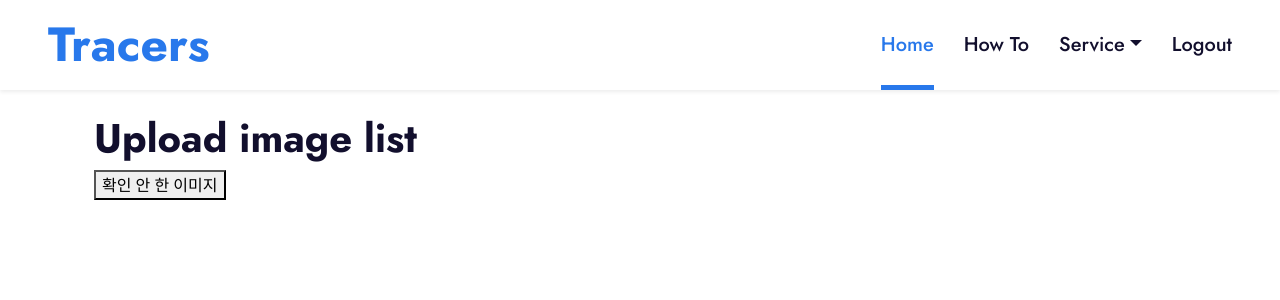
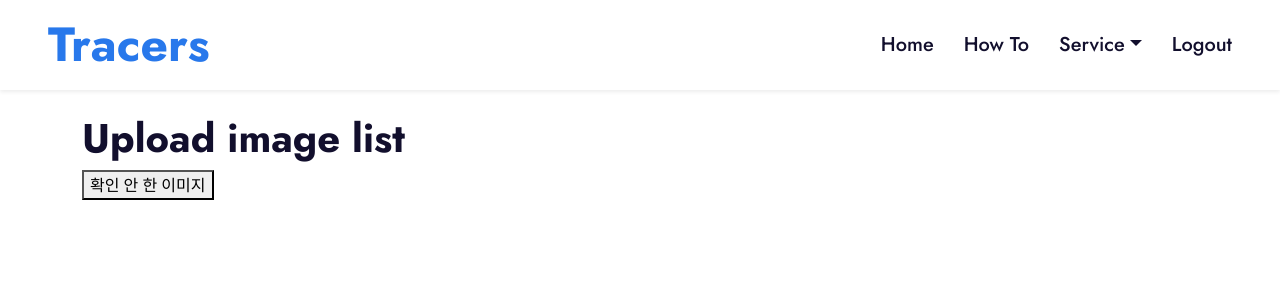
Before and after one commit to violation-tracers/violation_tracers, a Django app: page /image/list/ in a window 1280 px wide. Shown: the top 300 px of the page. Run offline with Django 4.2, Linux system fonts and the light colour scheme; the visitor is signed in with stand-in values (Sample User, id 1); data that the repository does not hold is empty; some libraries are stand-ins or nearby versions.

Commit message:
navbar_modify

```diff
--- a/accounts/templates/accounts/signup.html
+++ b/accounts/templates/accounts/signup.html
@@ -5,7 +5,8 @@
 <div class='d-flex justify-content-center' style="margin-top : 2rem;">
     <h2>Sign Up</h2>
 </div>
-<div style='margin-bottom: 3rem; padding-left: 20rem; padding-right: 20rem;'>
+<div class="row justify-content-center" style='margin-bottom: 3rem;'>
+    <div class="col-md-5">
         <form method="POST">
             {% csrf_token %}
             <div class="mb-3 form-group {% if signup_form.username.errors %}has-error{% endif %}">
@@ -28,7 +29,7 @@
             </div>
             <div class="mb-3 form-group {% if signup_form.password2.errors %}has-error{% endif %}">
                 <label class="form-label" for="password2">비밀번호 확인</label>
-            <input type="password" name="password2" autocomplete="new-password" class="form-control" placeholder="Password confirmation" id="password2">
+                <input type="password" name="password2" autocomplete="new-password" class="form-control" placeholder="Password Comfirmation" id="password2">
                 {% if signup_form.password2.errors %}
                     <p class="help-block">{{ signup_form.password2.errors }}</p>
                 {% endif %}
@@ -49,4 +50,5 @@
             </div>
         </form>
     </div>
+</div>
 {% endblock content %}
--- a/detect/templates/image/image_list.html
+++ b/detect/templates/image/image_list.html
@@ -16,21 +16,17 @@
         margin: 0; /* Remove margin */
     }
 </style>
-
-<div class="container">
 <div>
     <h1>Upload image list</h1>
 </div>
-
+<div style="margin-bottom: 1rem;">
     <button id="filterButton" data-filtered="false">확인 안 한 이미지</button>
-
-    <div class="container text-center mt-3">
-        <div class="row justify-content-center">
-            <ul>
+</div>
+<div class="row g-4 d-flex justify-content-center">
     {% for image_contents in image_contents_list %}
-                <div class="imageItem row row-cols-1 row-cols-md-3" data-status="{{ image_contents.check_status}}">
+    <div class="col-md-auto d-flex justify-content-center">
+        <div class="imageItem" data-status="{{ image_contents.check_status}}">
             <a href="{% url "image:image_detail" image_contents.image_uuid %}">
-                        <div class="col">
                 <div class="card">
                 <img src="/media/{{image_contents.image}}" alt="image" width="200" height="200">
                     <div class="card-body">
@@ -46,15 +42,12 @@
                         <div>
                             업로드 날짜: <p>{{image_contents.create_at |date:"Y년 n월 j일 G:i" }}</p>
                         </div>
-
-                                </div>
                     </div>
                 </div>
             </a>
         </div>
+    </div>
     {% endfor %}
-            </ul>
-        </div>
 </div>
     <script>
         document.addEventListener("DOMContentLoaded", function() {
@@ -81,6 +74,6 @@
             });
         });
     </script>
-</div>
+
 
 {% endblock content %}
--- a/templates/navbar.html
+++ b/templates/navbar.html
@@ -7,7 +7,7 @@
     </button>
     <div class="collapse navbar-collapse px-5 ms-lg-5" id="navbarCollapse">
         <div class="navbar-nav ms-auto py-0">
-            <a href="{% url "accounts:main" %}" class="nav-item nav-link active">Home</a>
+            <a href="{% url "accounts:main" %}" class="nav-item nav-link">Home</a>
             <a href="/tracer/#scrollspyHeading1" class="nav-itme nav-link">How To</a>
             <div class="nav-item dropdown">
                 <a href="#" class="nav-link dropdown-toggle" data-bs-toggle="dropdown">Service</a>
```
Lines whose indentation alone changed are shown as unchanged.
